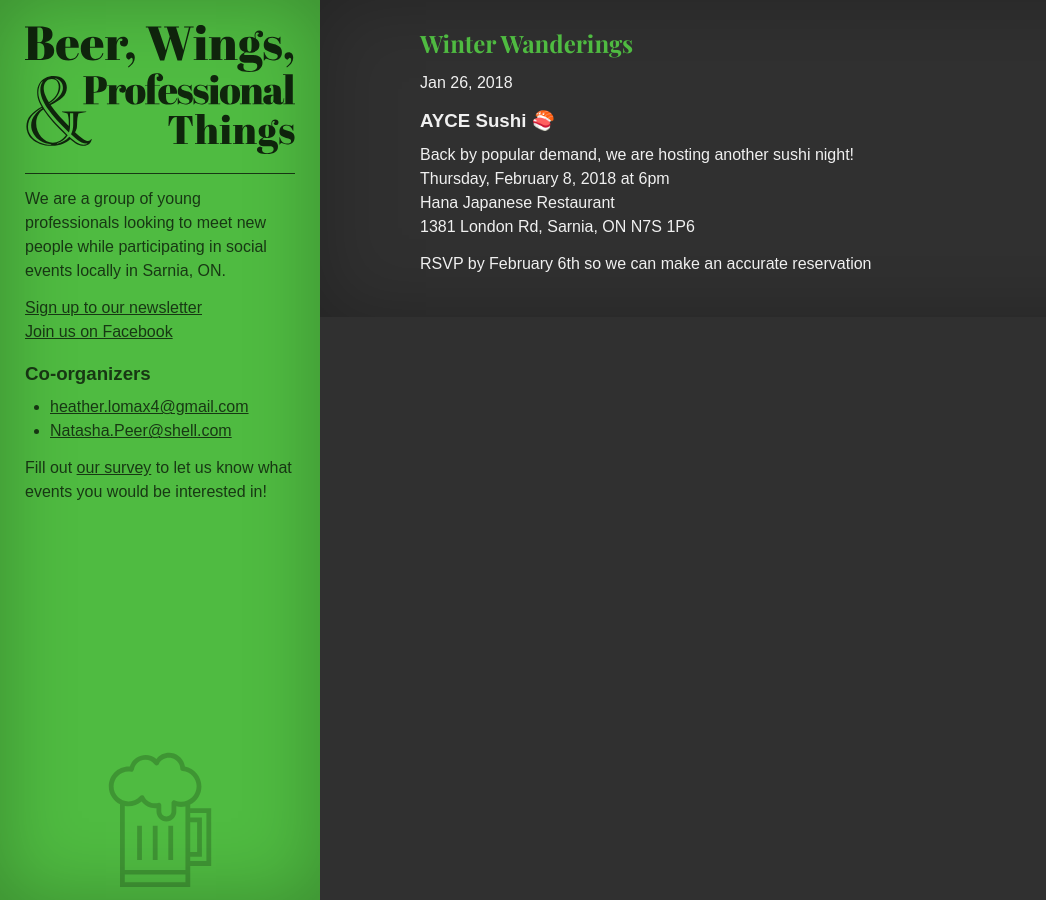
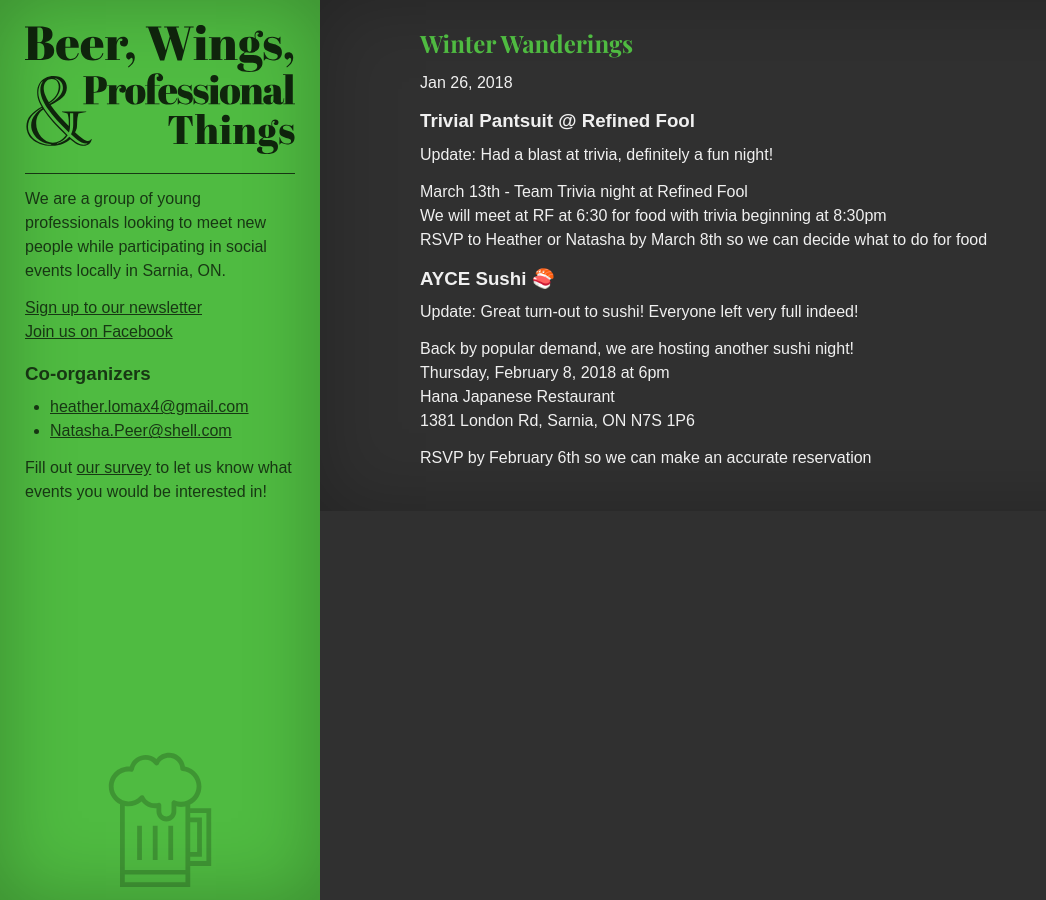
Before and after one commit to ccmorris/bwpt.beer, a Jekyll site: the page built from _posts/2018-01-26-sushi.md, in a window 1280 px wide. Shown: the whole page, without its empty margins (0-1046 px from the left). Built offline with Jekyll 4.4.1, drawn with Linux system fonts in a browser that asks for light colours; some web fonts are replaced; our own code applies the rules of GitHub Pages for plain Markdown files.

```diff
--- a/_posts/2018-01-26-sushi.md
+++ b/_posts/2018-01-26-sushi.md
@@ -2,7 +2,17 @@
 title: Winter Wanderings
 ---
 
+### Trivial Pantsuit @ Refined Fool
+
+Update: Had a blast at trivia, definitely a fun night!
+
+March 13th - Team Trivia night at Refined Fool
+We will meet at RF at 6:30 for food with trivia beginning at 8:30pm
+RSVP to Heather or Natasha by March 8th so we can decide what to do for food
+
 ### AYCE Sushi 🍣
+
+Update: Great turn-out to sushi! Everyone left very full indeed!
 
 Back by popular demand, we are hosting another sushi night!
 Thursday, February 8, 2018 at 6pm
```
Also changed, not shown: _posts/2018-04-06-springtime-fun.md (added, +9 -0 lines).
